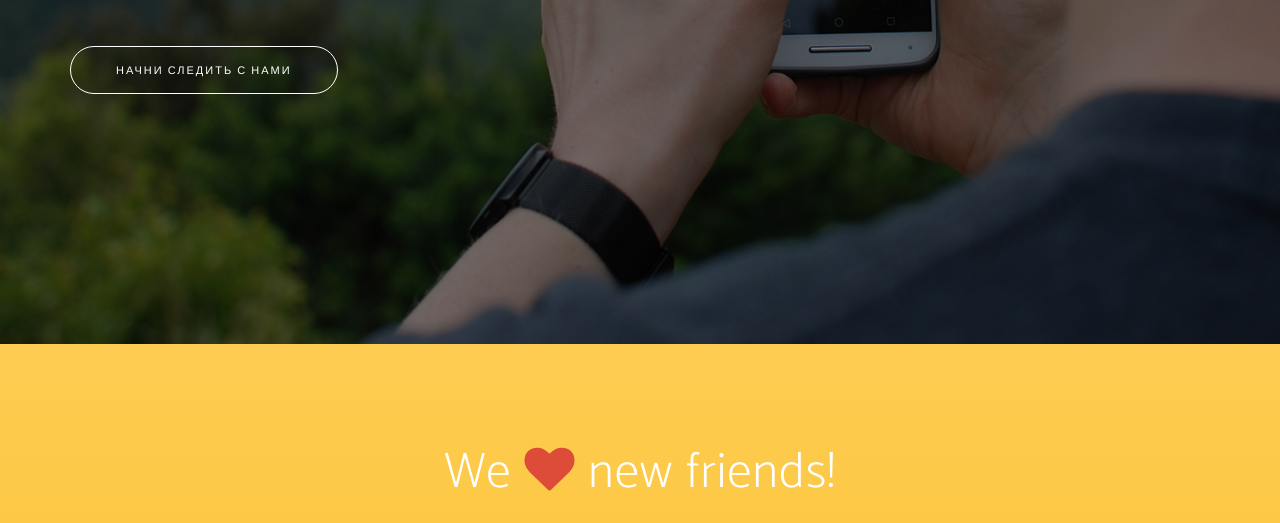
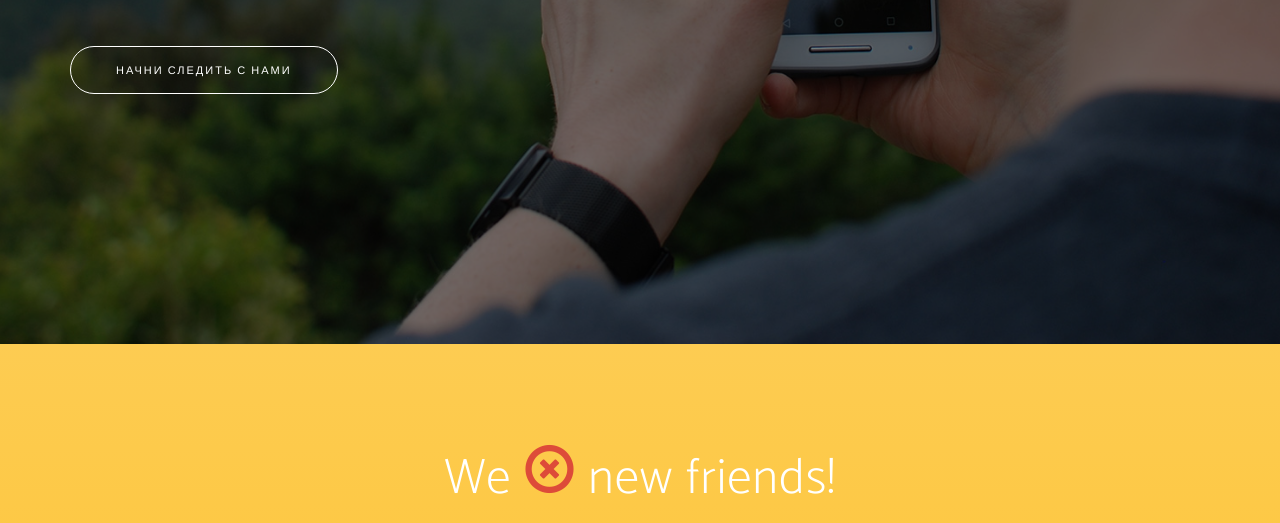
Before and after one commit to strekalev/IAT, a website: page index.html in a window 1280 px wide. Shown: the part 3272-3795 px from the top of the page. Drawn offline with nearby package versions, Linux system fonts and the light colour scheme; a web font is replaced by a local one.

Commit message:
glyphicon glyphicon-remove-circle

```diff
--- a/index.html
+++ b/index.html
@@ -189,7 +189,7 @@
 
     <section id="contact" class="contact bg-primary">
         <div class="container">
-            <h2>We <i class="fa fa-heart"></i> new friends!</h2>
+            <h2>We <i class="glyphicon glyphicon-remove-circle"></i> new friends!</h2>
             <ul class="list-inline list-social">
                 <li class="social-twitter">
                     <a href="#"><i class="fa fa-twitter"></i></a>
```
